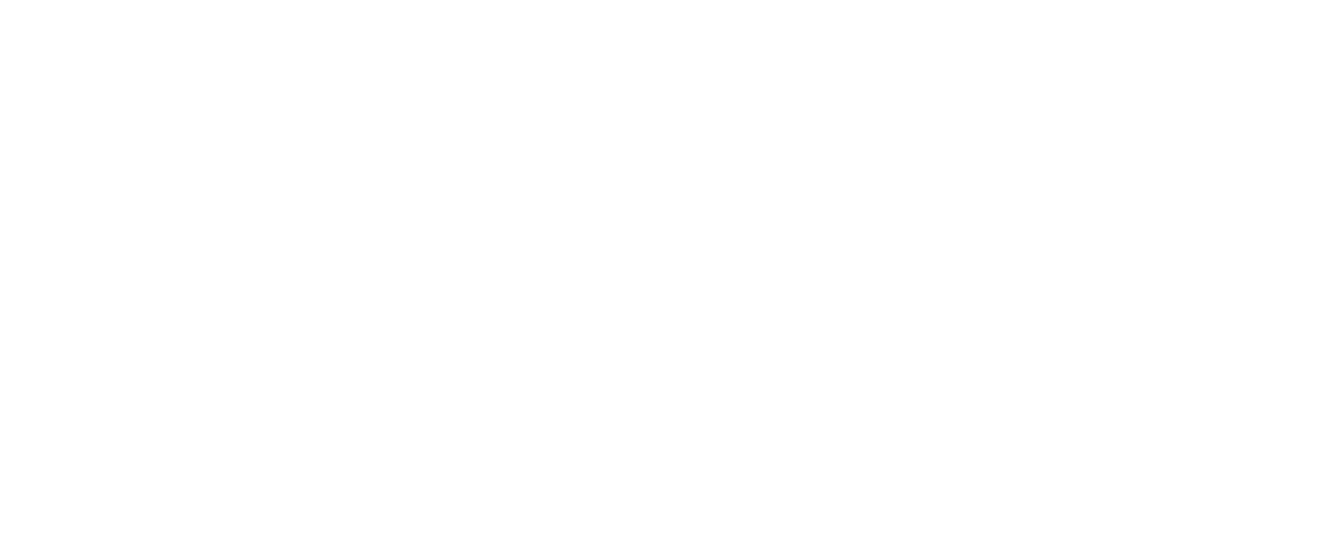
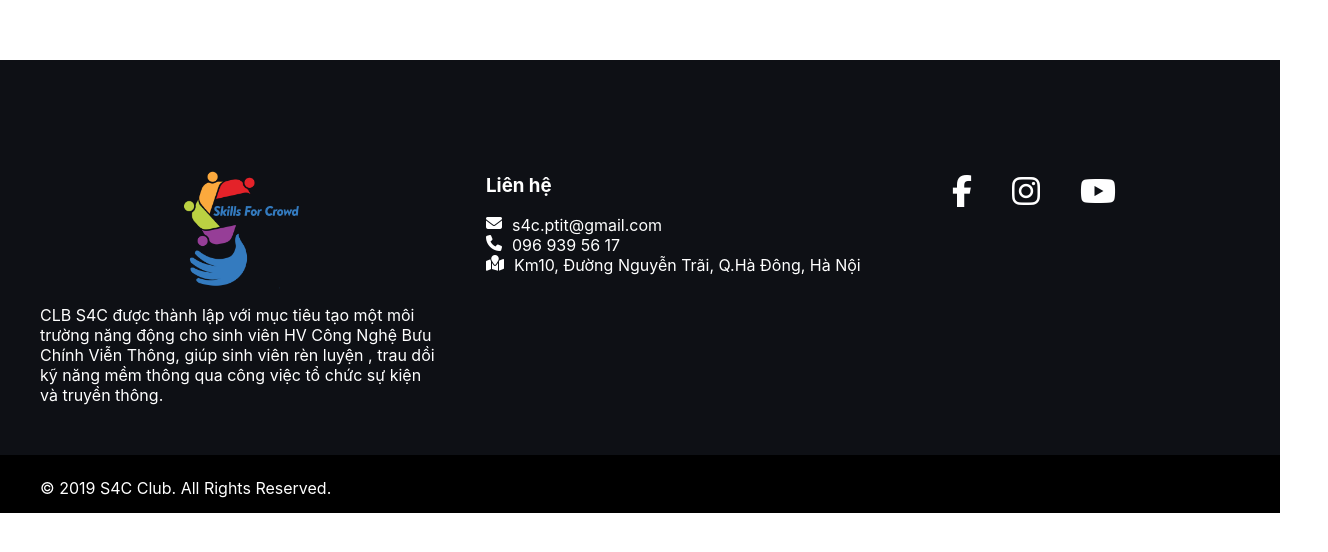
Before and after one commit to S4C-Club/recruitment-promotion-site, a React (Create React App) app: page / in a window 1280 px wide. Shown: the part 1636-2188 px from the top of the page, 1328 px wide, since content can reach past the window. Built offline with nearby package versions, Linux system fonts and the light colour scheme.

Commit message:
done footer

```diff
--- a/public/index.html
+++ b/public/index.html
@@ -16,7 +16,7 @@
     -->
     <link rel="manifest" href="%PUBLIC_URL%/manifest.json" /
     >
-    <link href="https://fonts.googleapis.com/css?family=Nunito&display=swap" rel="stylesheet">
+    <script src="https://kit.fontawesome.com/9ae21f4301.js"></script>
     <!--
       Notice the use of %PUBLIC_URL% in the tags above.
       It will be replaced with the URL of the `public` folder during the build.
--- a/src/App.js
+++ b/src/App.js
@@ -2,6 +2,7 @@
 import './styles/style.css';
 import Intro from './pages/Intro';
 import Welcome from './pages/Welcome';
+import Footer from './pages/Footer';
 
 function App() {
   return (
@@ -13,6 +14,7 @@
       <AboutUs/> */}
       <Intro />
       <Welcome />
+      <Footer />
     </div>
   );
 }
--- a/src/index.css
+++ b/src/index.css
@@ -17,3 +17,9 @@
   font-family: source-code-pro, Menlo, Monaco, Consolas, "Courier New",
     monospace;
 }
+
+
+p {
+  margin: 0;
+  padding: 0;
+}
--- /dev/null
+++ b/src/pages/Footer.jsx
@@ -0,0 +1,69 @@
+import React from "react";
+import "../styles/footer.css";
+import logo from "../assests/logo.png";
+
+function Footer() {
+  return (
+    <div className="footer">
+      <div className="top-footer">
+        <div className="container">
+          <div className="about-s4c">
+            <img src={logo} alt="logo" className="logo" />
+            <p>
+              CLB S4C được thành lập với mục tiêu tạo một môi trường năng động
+              cho sinh viên HV Công Nghệ Bưu Chính Viễn Thông, giúp sinh viên
+              rèn luyện , trau dồi kỹ năng mềm thông qua công việc tổ chức sự
+              kiện và truyền thông.
+            </p>
+          </div>
+          <div className="contact">
+            <h3 className="footer-title">Liên hệ</h3>
+            <ul className="contact-list list">
+              <li className="contact-item">
+                <i class="fas fa-envelope"></i>{" "}
+                <p className="contact-text">s4c.ptit@gmail.com</p>
+              </li>
+              <li className="contact-item">
+                <i class="fas fa-phone"></i>{" "}
+                <p className="contact-text">096 939 56 17</p>
+              </li>
+              <li className="contact-item">
+                <i class="fas fa-map-marked"></i>{" "}
+                <p className="contact-text">
+                  Km10, Đường Nguyễn Trãi, Q.Hà Đông, Hà Nội
+                </p>
+              </li>
+            </ul>
+          </div>
+          <div className="social-media">
+            <ul className="list social-media-list">
+              <li className="social-media-item">
+                <i
+                  className="social-media-icon"
+                  class="fab fa-facebook-f fa-2x"
+                ></i>
+              </li>
+              <li className="social-media-item">
+                <i
+                  className="social-media-icon"
+                  class="fab fa-instagram fa-2x"
+                ></i>
+              </li>
+              <li className="social-media-item">
+                <i
+                  className="social-media-icon"
+                  class="fab fa-youtube fa-2x"
+                ></i>
+              </li>
+            </ul>
+          </div>
+        </div>
+      </div>
+      <div className="bottom-footer">
+        <div className="containter">© 2019 S4C Club. All Rights Reserved.</div>
+      </div>
+    </div>
+  );
+}
+
+export default Footer;
--- /dev/null
+++ b/src/styles/footer.css
@@ -0,0 +1,66 @@
+.top-footer {
+  background-color: #0e1015;
+  padding-top: 95px;
+  padding-bottom: 50px;
+  position: relative;
+}
+
+.footer .container {
+  padding-right: 15px;
+  padding-left: 15px;
+  margin-right: auto;
+  margin-left: auto;
+  width: 1200px;
+  display: grid;
+  grid-template-columns: 33% 33% 33%;
+  grid-gap: 50px;
+  color: #fff;
+}
+
+.logo {
+  width: 150px;
+  display: block;
+  margin: 0 auto;
+}
+
+.social-media {
+  margin-top: 20px;
+}
+
+.social-media-list {
+  display: flex;
+}
+
+.social-media-item {
+  margin: 0 20px;
+}
+
+.social-media-icon {
+  margin-top: 5px;
+}
+
+.list {
+  list-style-type: none;
+  padding: 0;
+  margin: 0;
+}
+
+.contact-item {
+  display: flex;
+}
+
+.contact-text {
+  margin-left: 10px;
+}
+
+.bottom-footer {
+  padding-bottom: 15px;
+  padding-top: 23px;
+  background-color: #000;
+}
+
+.bottom-footer .containter {
+    width: 1200px;
+    color: #fff;
+    margin: 0 auto;
+}
--- a/src/styles/intro.css
+++ b/src/styles/intro.css
@@ -9,14 +9,15 @@
     display: flex;
     align-items: center;
     justify-content: center;
-    box-shadow: inset 0px 0px 0px 300px rgba(0,0,0,0.6);
+    flex-direction: column;
+    box-shadow: inset 0px 0px 0px 999px rgba(0,0,0,0.6);
     filter: grayscale(-1%) contrast(200%) brightness(60%);
     -webkit-filter: grayscale(0) contrast(100%);
 
 
 }
 
-.title {
+.introTitle {
     color: #fff;
     margin: 0;
     font-size: 3em;
```
Also changed, not shown: src/assests/logo.png (added), src/pages/README.md (deleted).
